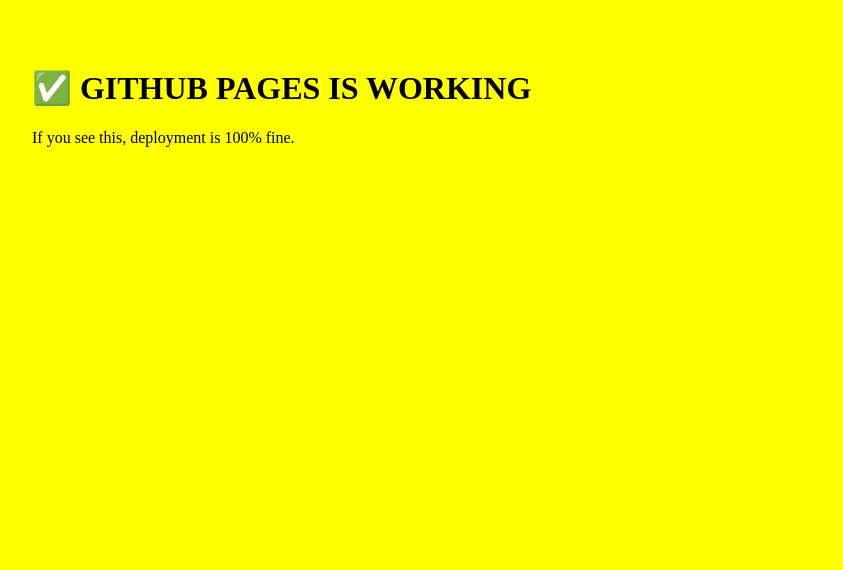
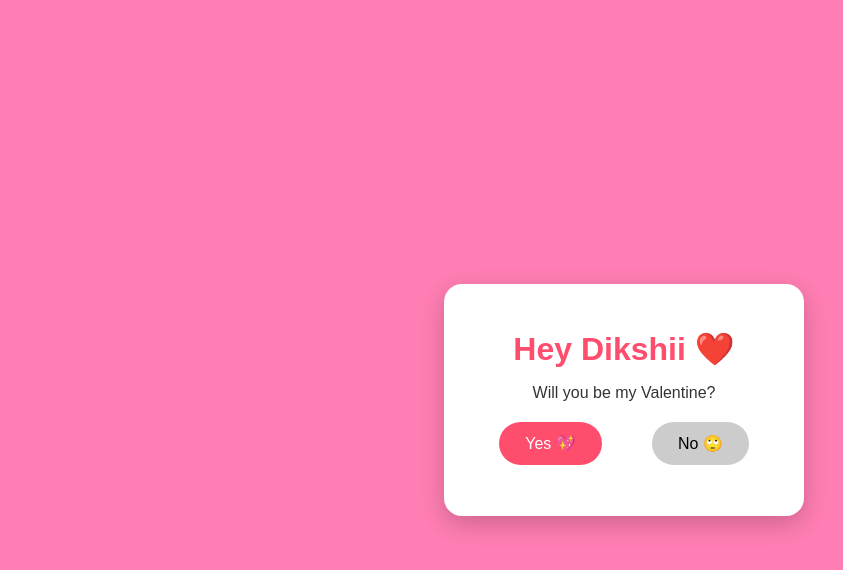
Before and after one commit to beebusiness007-pixel/Valentine, a plain HTML site: page docs/index.html in a window 1280 px wide. Shown: the whole page, without its empty margins (16-859 px from the left). Drawn offline with Linux system fonts and the light colour scheme.

Commit message:
Update index.html

```diff
--- a/docs/index.html
+++ b/docs/index.html
@@ -1,11 +1,97 @@
 <!DOCTYPE html>
-<html>
-  <head>
-    <meta charset="UTF-8">
-    <title>Test</title>
-  </head>
-  <body style="background:yellow; padding:40px;">
-    <h1>✅ GITHUB PAGES IS WORKING</h1>
-    <p>If you see this, deployment is 100% fine.</p>
-  </body>
+<html lang="en">
+<head>
+  <meta charset="UTF-8">
+  <title>Hey Dikshii ❤️</title>
+  <meta name="viewport" content="width=device-width, initial-scale=1.0">
+  <style>
+    * { box-sizing: border-box; }
+    body {
+      margin: 0;
+      min-height: 100vh;
+      display: flex;
+      align-items: center;
+      justify-content: center;
+      background: #ff7eb3;
+      font-family: Arial, sans-serif;
+    }
+    .card {
+      background: white;
+      padding: 24px;
+      border-radius: 18px;
+      text-align: center;
+      width: 90%;
+      max-width: 360px;
+      box-shadow: 0 8px 25px rgba(0,0,0,0.2);
+    }
+    h1 {
+      color: #ff4d6d;
+      margin-bottom: 10px;
+    }
+    p {
+      color: #333;
+      font-size: 16px;
+    }
+    .buttons {
+      margin-top: 20px;
+      position: relative;
+      height: 70px;
+    }
+    button {
+      padding: 12px 26px;
+      font-size: 16px;
+      border: none;
+      border-radius: 30px;
+      cursor: pointer;
+      position: absolute;
+    }
+    #yes {
+      background: #ff4d6d;
+      color: white;
+      left: 10%;
+    }
+    #no {
+      background: #ccc;
+      right: 10%;
+    }
+  </style>
+</head>
+<body>
+
+  <div class="card">
+    <h1>Hey Dikshii ❤️</h1>
+    <p>Will you be my Valentine?</p>
+    <div class="buttons">
+      <button id="yes">Yes 💖</button>
+      <button id="no">No 🙄</button>
+    </div>
+  </div>
+
+  <script>
+    const noBtn = document.getElementById("no");
+    const yesBtn = document.getElementById("yes");
+
+    noBtn.addEventListener("touchstart", move);
+    noBtn.addEventListener("click", move);
+
+    function move() {
+      noBtn.style.left = Math.random() * 60 + "%";
+      noBtn.style.top = Math.random() * 30 + "px";
+    }
+
+    yesBtn.onclick = () => {
+      document.body.innerHTML = `
+        <div class="card">
+          <h1>Dikshii 💕</h1>
+          <p>
+            I knew it 😌<br>
+            Happy Valentine’s Day ❤️<br><br>
+            From someone who really likes you 💫
+          </p>
+        </div>
+      `;
+    };
+  </script>
+
+</body>
 </html>
```
